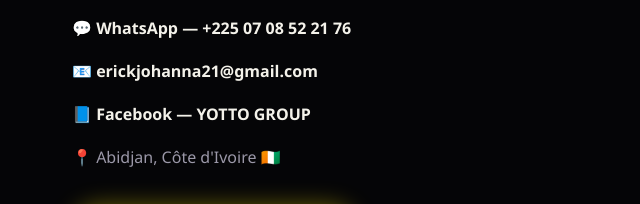
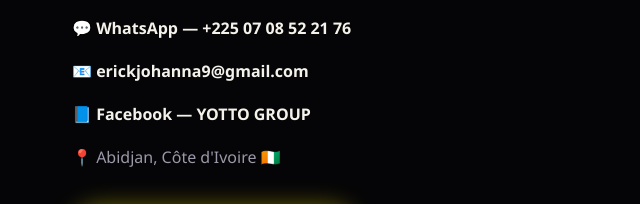
Before and after one commit to erickjohanna9/yotto-group, a plain HTML site: page index.html in a window 1280 px wide. Shown: the part 3861-4065 px from the top of the page, 0-640 px from the left. Drawn offline with Linux system fonts and the light colour scheme.

Commit message:
Add files via upload

```diff
--- a/index.html
+++ b/index.html
@@ -125,7 +125,7 @@
       <ul class="contact-list">
         <li>📞 <a href="tel:+2250708522176">+225 07 08 52 21 76</a></li>
         <li>💬 <a href="https://wa.me/2250708522176" target="_blank" rel="noopener">WhatsApp — +225 07 08 52 21 76</a></li>
-        <li>📧 <a href="mailto:erickjohanna9@gmail.com">erickjohanna21@gmail.com</a></li>
+        <li>📧 <a href="mailto:erickjohanna9@gmail.com">erickjohanna9@gmail.com</a></li>
         <li>📘 <a href="https://www.facebook.com/profile.php?id=100063998702095" target="_blank" rel="noopener"><strong>Facebook — YOTTO GROUP</strong></a></li>
         <li>📍 Abidjan, Côte d'Ivoire 🇨🇮</li>
       </ul>
```
